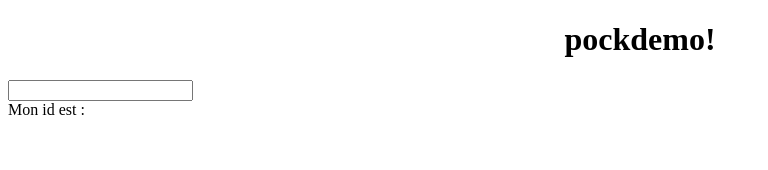
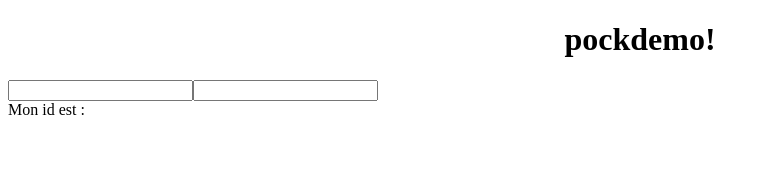
Before and after one commit to soule018/Angular_Barais, an Angular app: page / in a window 1280 px wide. Shown: the top 170 px of the page, without its empty margins (0-768 px from the left). Built offline with nearby package versions, Linux system fonts and the light colour scheme.

Commit message:
Q3 / création de champ input en mode readonly

```diff
--- a/src/app/my-component/my-component.component.html
+++ b/src/app/my-component/my-component.component.html
@@ -1,3 +1,4 @@
 <input [(ngModel)]="id">
+<input readonly [(ngModel)]="id">
 <BR>
     Mon id est : {{id}}
```
